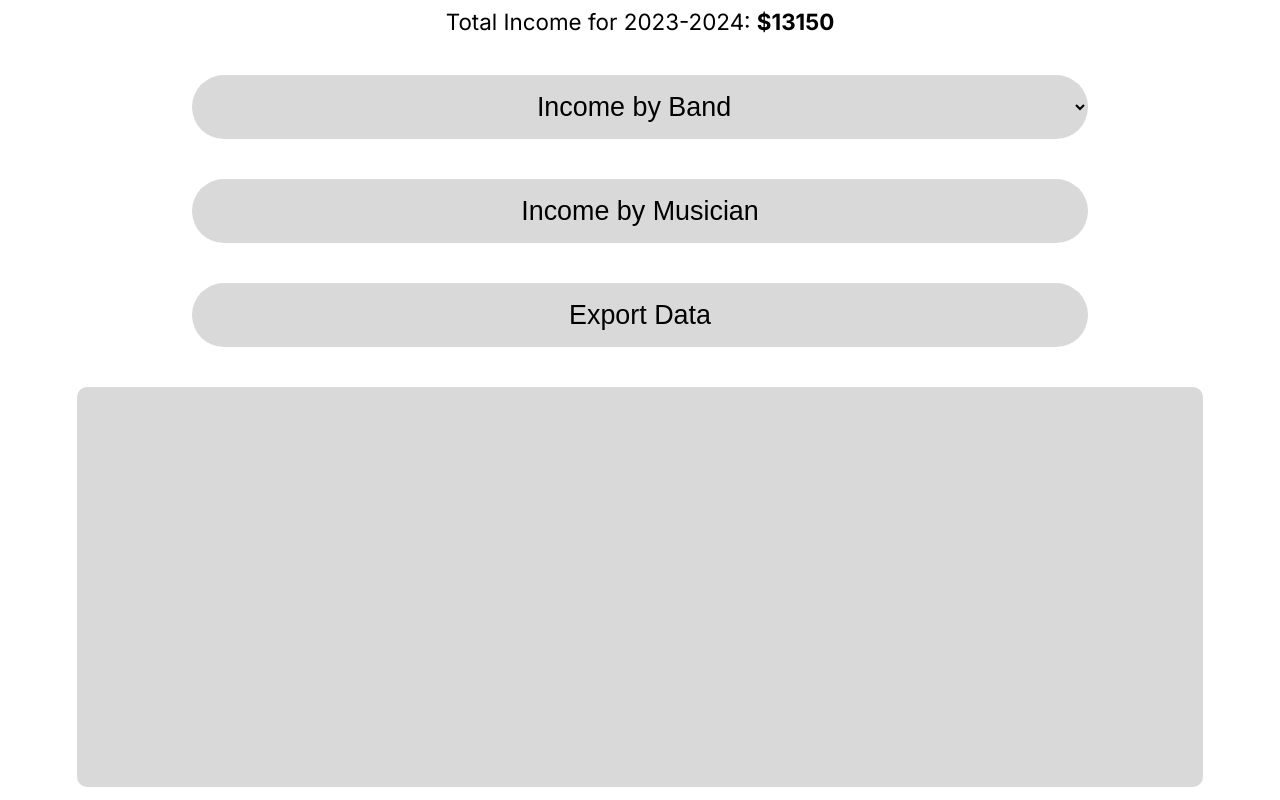
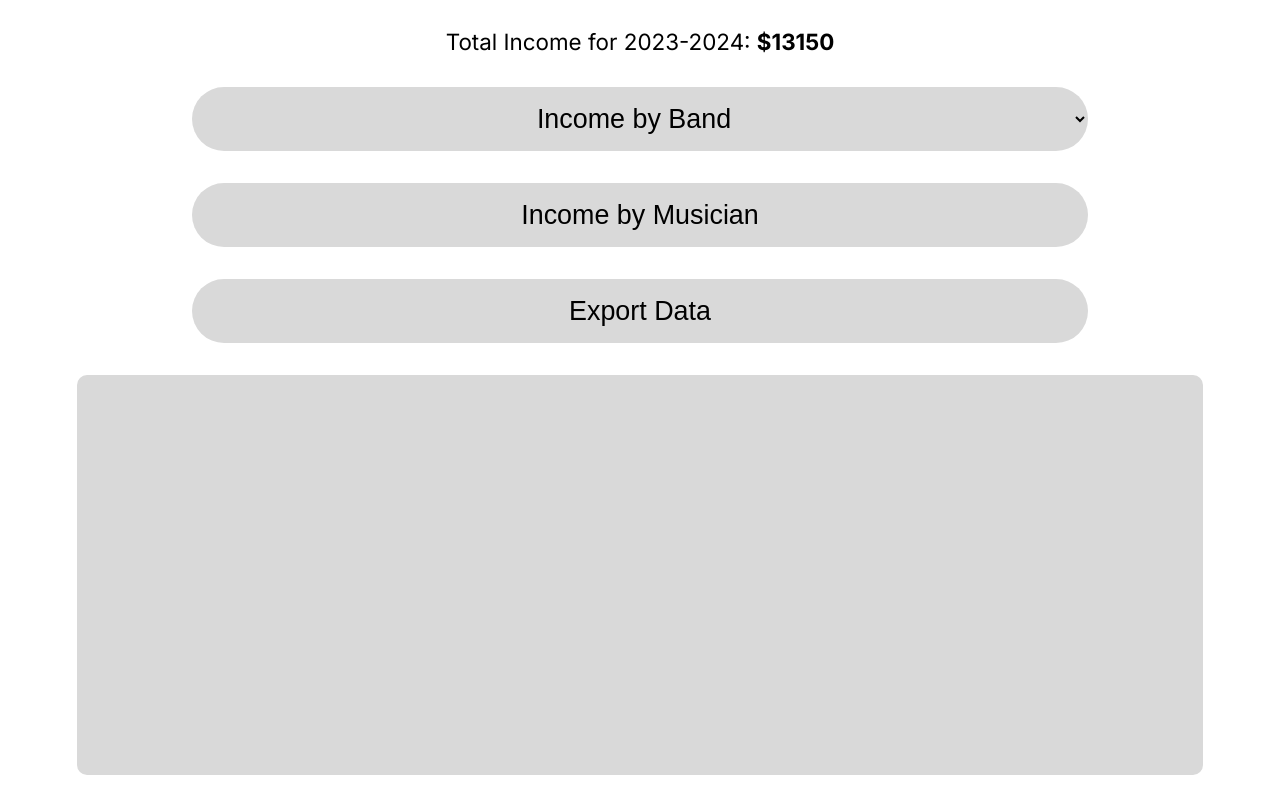
Before and after one commit to dlayton66/gig-boss-interview, a React (Vite) app: page / in a window 1280 px wide. Built offline with nearby package versions, Linux system fonts and the light colour scheme.

Commit message:
style: more spacing changes

```diff
--- a/src/App.css
+++ b/src/App.css
@@ -1,9 +1,10 @@
 .app {
   display: flex;
   flex-direction: column;
-  gap: 5vh;
+  gap: 4vh;
   align-items: center;
   justify-content: center;
+  padding-top: 2.5vh;
 }
 
 .total-income span {
--- a/src/components/RenderArea/RenderArea.css
+++ b/src/components/RenderArea/RenderArea.css
@@ -13,7 +13,7 @@
   align-items: center;
   height: 47vh;
 
-  gap: 3vh;
+  gap: 2.5vh;
   padding-top: 3vh;
 }
 
@@ -55,7 +55,7 @@
   display: flex;
   flex-direction: column;
   gap: 3vh;
-  height: 50%;
+  height: 48%;
   width: 90%;
   overflow: auto;
   text-align: center;
```
